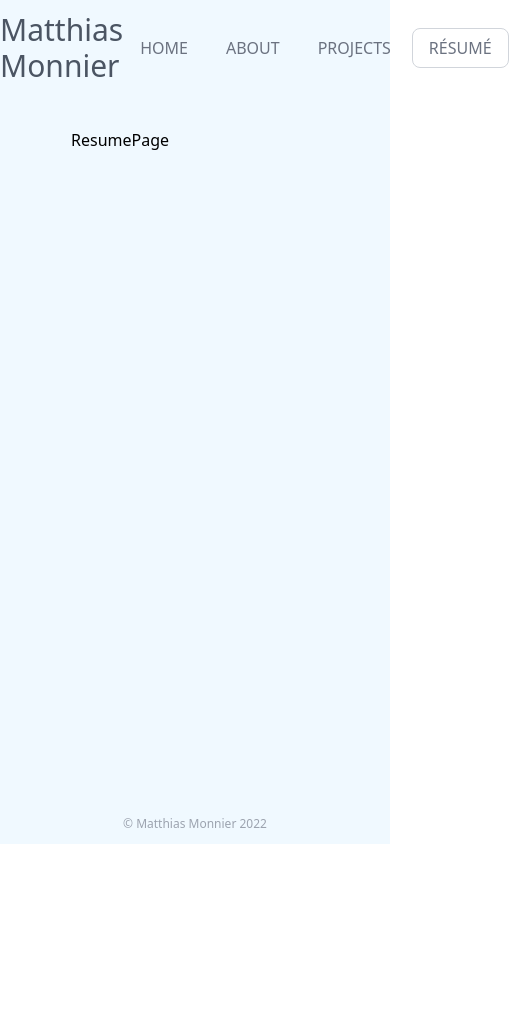
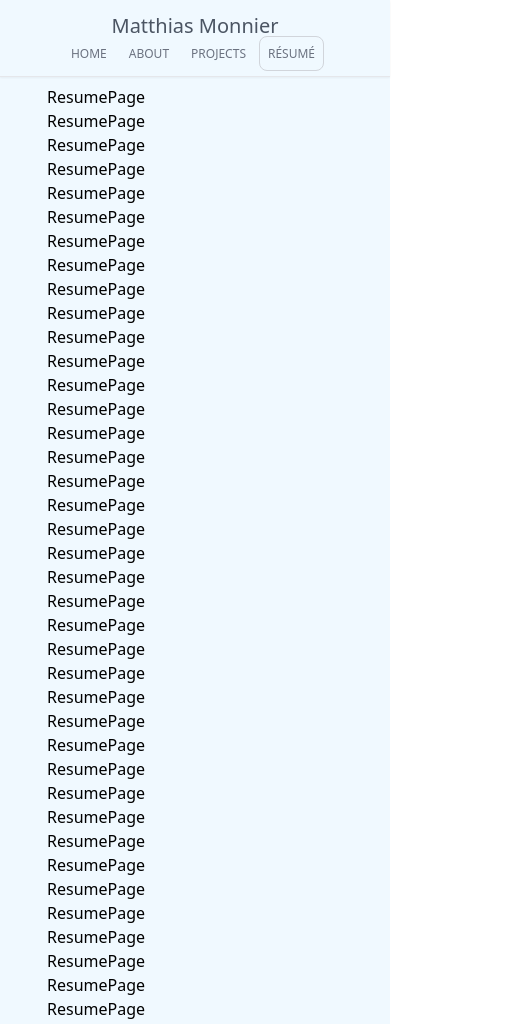
Before and after one commit to Matth26/personal-portfolio-v2, a Gatsby site: page /resume in a window 390 px wide. Shown: the top 1024 px of the page, 513 px wide, since content can reach past the window. Before the commit the page ends 844 px from the top, so only its background shows below. Built offline with nearby package versions, Linux system fonts and the light colour scheme; Gatsby itself is replaced by a stand-in of ours.

Commit message:
Header is responsive and StyledLink has its own component

```diff
--- a/src/components/Header.js
+++ b/src/components/Header.js
@@ -1,37 +1,19 @@
 import React from 'react';
-import { Link } from 'gatsby';
-
-const style = {
-  link: 'font-light px-4 py-2 mr-1 rounded-lg border text-gray-500 hover:text-gray-600 hover:border-gray-600 duration-300',
-};
-
-const isActive = ({ isCurrent }) => {
-  return isCurrent
-    ? { className: style.link + ' border-gray-300' }
-    : { className: style.link + ' border-transparent' };
-};
-
-const StyledLink = (props) => <Link getProps={isActive} {...props} />;
+import StyledLink from './StyledLink';
 
 const Header = () => {
   return (
-    <div className="flex flex-row items-center justify-around py-3">
-      <h1 className="text-3xl text-gray-600">Matthias Monnier</h1>
-      <div>
-        <StyledLink getProps={isActive} to="/">
-          HOME
-        </StyledLink>
-        <StyledLink getProps={isActive} to="/about">
-          ABOUT
-        </StyledLink>
-        <StyledLink getProps={isActive} to="/projects">
-          PROJECTS
-        </StyledLink>
-        <StyledLink getProps={isActive} to="/resume">
-          RÉSUMÉ
-        </StyledLink>
+    <header className="absolute sticky inset-x-0 top-0 z-50 bg-sky-50 ">
+      <div className="flex flex-col sm:flex-row items-center justify-around py-3 border-b shadow-sm">
+        <h1 className="text-xl md:text-3xl text-gray-600">Matthias Monnier</h1>
+        <div>
+          <StyledLink to="/">HOME</StyledLink>
+          <StyledLink to="/about">ABOUT</StyledLink>
+          <StyledLink to="/projects">PROJECTS</StyledLink>
+          <StyledLink to="/resume">RÉSUMÉ</StyledLink>
+        </div>
       </div>
-    </div>
+    </header>
   );
 };
 
--- a/src/components/Layout.js
+++ b/src/components/Layout.js
@@ -3,8 +3,8 @@ import Header from './Header';
 import Footer from './Footer';
 
 const classes = {
-  wrapper: 'p-8 w-4/5 mx-auto',
-  outerWrapper: 'bg-sky-50 min-h-screen w-screen flex flex-col justify-between',
+  contentWrapper: 'p-2 w-4/5 mx-auto',
+  outerWrapper: 'bg-sky-50 min-h-screen w-full flex flex-col justify-between',
 };
 
 const Layout = ({ children }) => {
@@ -12,7 +12,7 @@ const Layout = ({ children }) => {
     <div className={classes.outerWrapper}>
       <div>
         <Header />
-        <div className={classes.wrapper}>{children}</div>
+        <div className={classes.contentWrapper}>{children}</div>
       </div>
       <Footer />
     </div>
--- /dev/null
+++ b/src/components/StyledLink.js
@@ -0,0 +1,16 @@
+import React from 'react';
+import { Link } from 'gatsby';
+
+const style = {
+  link: 'font-light text-xs md:text-base px-2 md:px-4 py-2 mr-1 rounded-lg border text-gray-500 hover:text-gray-600 hover:border-gray-600 duration-300',
+};
+
+const isActive = ({ isCurrent }) => {
+  return isCurrent
+    ? { className: style.link + ' border-gray-300' }
+    : { className: style.link + ' border-transparent' };
+};
+
+const StyledLink = (props) => <Link getProps={isActive} {...props} />;
+
+export default StyledLink;
--- a/src/pages/resume.js
+++ b/src/pages/resume.js
@@ -1,7 +1,49 @@
 import React from 'react';
 
 const ResumePage = () => {
-  return <>ResumePage</>;
+  return (
+    <>
+      <div>ResumePage</div>
+      <div>ResumePage</div>
+      <div>ResumePage</div>
+      <div>ResumePage</div>
+      <div>ResumePage</div>
+      <div>ResumePage</div>
+      <div>ResumePage</div>
+      <div>ResumePage</div>
+      <div>ResumePage</div>
+      <div>ResumePage</div>
+      <div>ResumePage</div>
+      <div>ResumePage</div>
+      <div>ResumePage</div>
+      <div>ResumePage</div>
+      <div>ResumePage</div>
+      <div>ResumePage</div>
+      <div>ResumePage</div>
+      <div>ResumePage</div>
+      <div>ResumePage</div>
+      <div>ResumePage</div>
+      <div>ResumePage</div>
+      <div>ResumePage</div>
+      <div>ResumePage</div>
+      <div>ResumePage</div>
+      <div>ResumePage</div>
+      <div>ResumePage</div>
+      <div>ResumePage</div>
+      <div>ResumePage</div>
+      <div>ResumePage</div>
+      <div>ResumePage</div>
+      <div>ResumePage</div>
+      <div>ResumePage</div>
+      <div>ResumePage</div>
+      <div>ResumePage</div>
+      <div>ResumePage</div>
+      <div>ResumePage</div>
+      <div>ResumePage</div>
+      <div>ResumePage</div>
+      <div>ResumePage</div>
+    </>
+  );
 };
 
 export default ResumePage;
```
